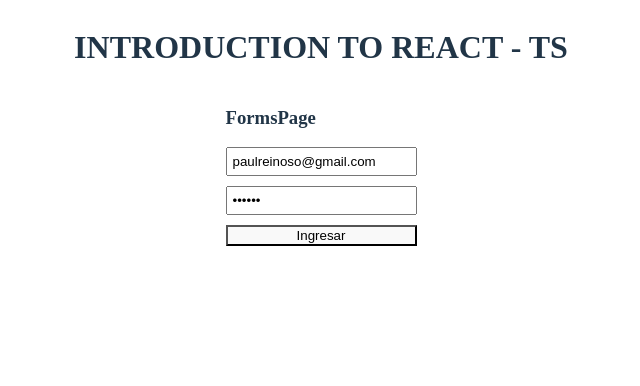
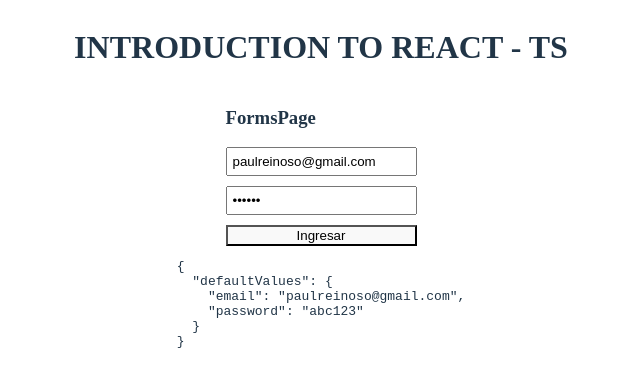
Before and after one commit to PaulReinosoA/REACT---Native-, a React (Vite) app in the folder 01-react-foundation/: page / in a window 1280 px wide. Shown: the top 386 px of the page, without its empty margins (327-967 px from the left). Built offline with nearby package versions, Linux system fonts and the light colour scheme.

Commit message:
30. instalacion react native

```diff
--- a/01-react-foundation/src/components/FormsPage.tsx
+++ b/01-react-foundation/src/components/FormsPage.tsx
@@ -6,7 +6,7 @@
 };
 
 export const FormsPage = () => {
-  const { register, handleSubmit } = useForm<FormInputs>({
+  const { register, handleSubmit, formState, watch } = useForm<FormInputs>({
     defaultValues: {
       email: 'paulreinoso@gmail.com',
       password: 'abc123',
@@ -17,12 +17,18 @@
     console.log({ myFor });
   };
 
+  console.log(watch('email'));
+
   return (
     <>
       <form onSubmit={handleSubmit(onSubmit)}>
         <h3>FormsPage</h3>
         <div style={{ display: 'flex', flexDirection: 'column' }}>
-          <input type="text" placeholder="Email" {...register('email')} />
+          <input
+            type="text"
+            placeholder="Email"
+            {...register('email', { required: true })}
+          />
           <input
             type="password"
             placeholder="password"
@@ -31,6 +37,7 @@
           <button type="submit">Ingresar</button>
         </div>
       </form>
+      <pre>{JSON.stringify(formState, null, 2)}</pre>
     </>
   );
 };
```
